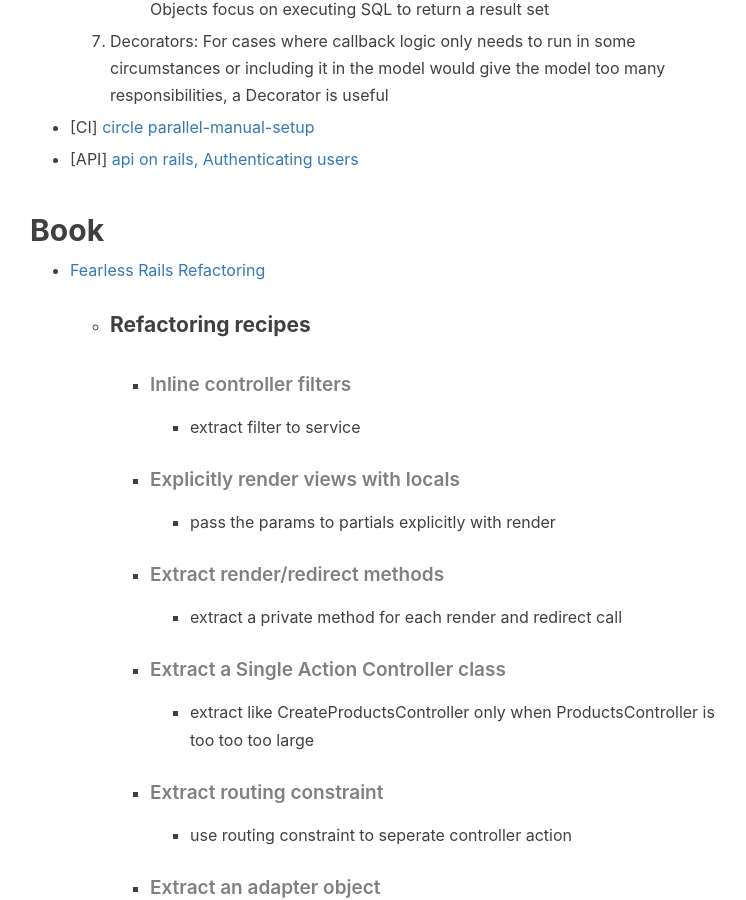
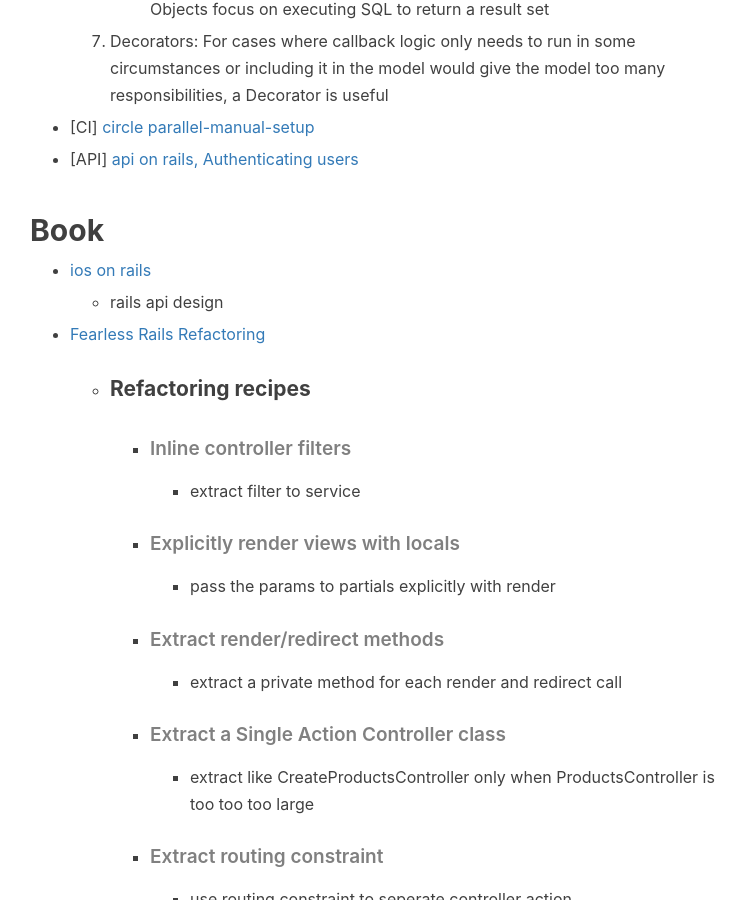
Before and after one commit to mylake/mylake.github.com, a Jekyll site: the page built from _posts/2016-08-13-1-fearlessRefactor.markdown, in a window 1280 px wide and 900 px high, scrolled down 1741 px. Shown: the whole window, without its empty margins (235-981 px from the left). Built offline with Jekyll 4.4.1, drawn with Linux system fonts in a browser that asks for light colours; nearby versions of some CDN libraries; comment, search, counter and statistics services are not loaded.

Commit message:
iOS on rails

```diff
--- a/_posts/2016-08-13-1-fearlessRefactor.markdown
+++ b/_posts/2016-08-13-1-fearlessRefactor.markdown
@@ -53,6 +53,10 @@
 * <p>[API] <a href="http://apionrails.icalialabs.com/book/chapter_five">api on rails, Authenticating users</a></p>
 
 ## Book
+* <p> <a href="https://gumroad.com/l/ios-on-rails">ios on rails</a></p>
+
+  * rails api design
+
 * <p> <a href="http://rails-refactoring.com/">Fearless Rails Refactoring</a></p>
 
   * #### Refactoring recipes
```
